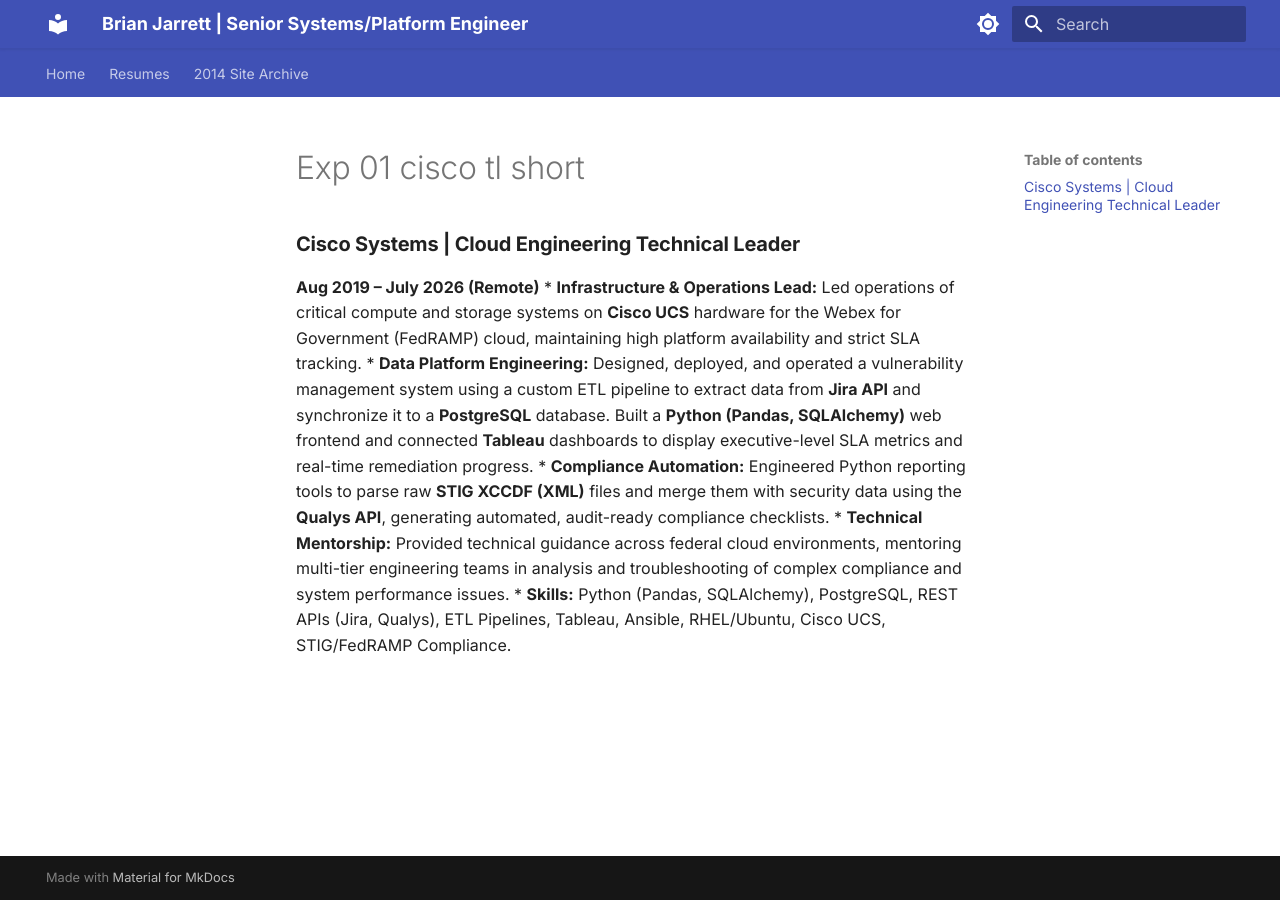
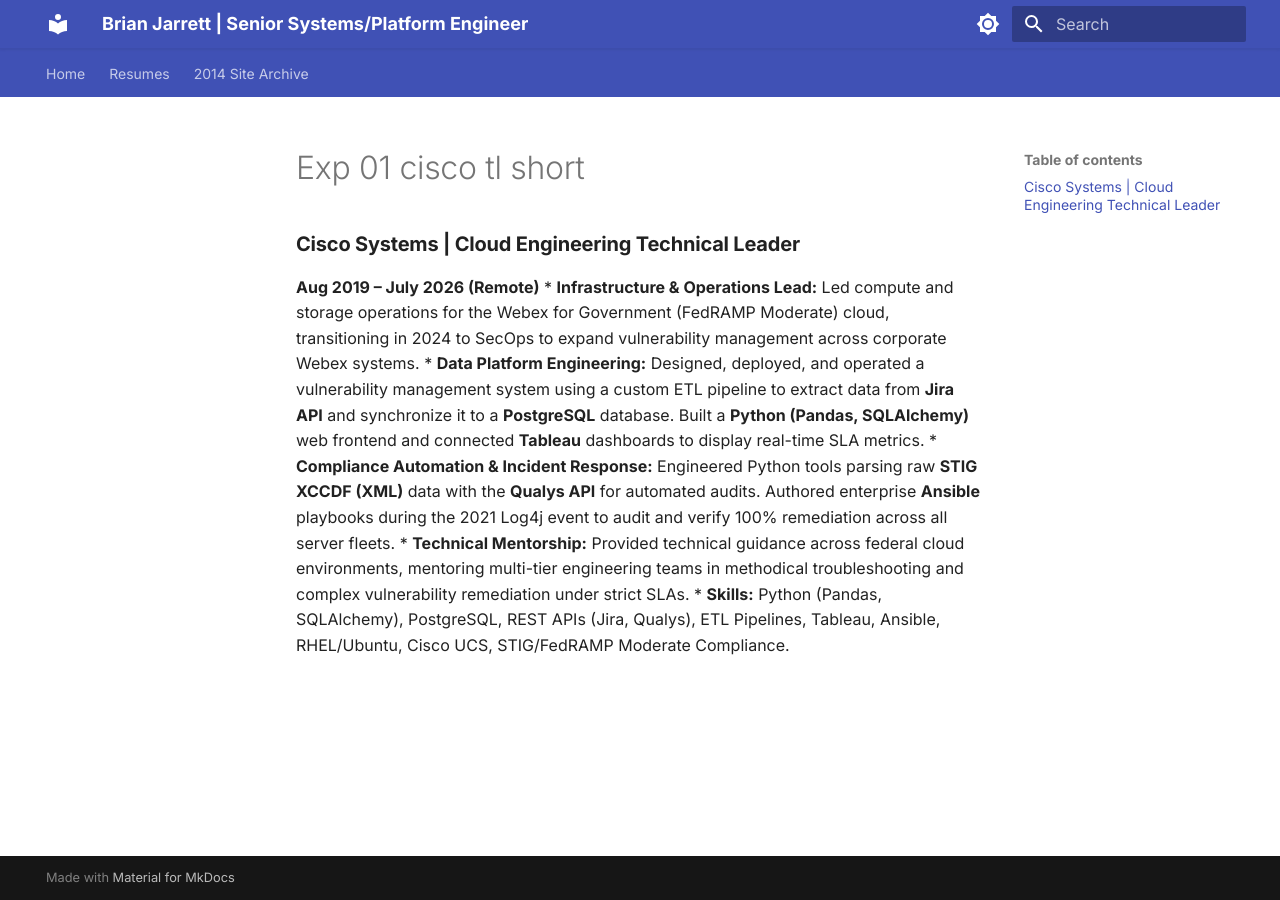
Before and after one commit to celttechie/celttechie.github.io, an MkDocs documentation site: the page built from docs/sections/exp_01_cisco_tl_short.md, in a window 1280 px wide. Built offline with MkDocs 1.6.1 and Material for MkDocs 9.7.7, drawn with Linux system fonts in a browser that asks for light colours.

Commit message:
Updated latest experience

```diff
--- a/docs/sections/exp_01_cisco_tl_short.md
+++ b/docs/sections/exp_01_cisco_tl_short.md
@@ -1,7 +1,7 @@
 ### **Cisco Systems | Cloud Engineering Technical Leader**
 **Aug 2019 – July 2026 (Remote)**
-*   **Infrastructure & Operations Lead:** Led operations of critical compute and storage systems on **Cisco UCS** hardware for the Webex for Government (FedRAMP) cloud, maintaining high platform availability and strict SLA tracking.
-*   **Data Platform Engineering:** Designed, deployed, and operated a vulnerability management system using a custom ETL pipeline to extract data from **Jira API** and synchronize it to a **PostgreSQL** database. Built a **Python (Pandas, SQLAlchemy)** web frontend and connected **Tableau** dashboards to display executive-level SLA metrics and real-time remediation progress.
-*   **Compliance Automation:** Engineered Python reporting tools to parse raw **STIG XCCDF (XML)** files and merge them with security data using the **Qualys API**, generating automated, audit-ready compliance checklists.
-*   **Technical Mentorship:** Provided technical guidance across federal cloud environments, mentoring multi-tier engineering teams in analysis and troubleshooting of complex compliance and system performance issues.
-*   **Skills:** Python (Pandas, SQLAlchemy), PostgreSQL, REST APIs (Jira, Qualys), ETL Pipelines, Tableau, Ansible, RHEL/Ubuntu, Cisco UCS, STIG/FedRAMP Compliance.
+*   **Infrastructure & Operations Lead:** Led compute and storage operations for the Webex for Government (FedRAMP Moderate) cloud, transitioning in 2024 to SecOps to expand vulnerability management across corporate Webex systems.
+*   **Data Platform Engineering:** Designed, deployed, and operated a vulnerability management system using a custom ETL pipeline to extract data from **Jira API** and synchronize it to a **PostgreSQL** database. Built a **Python (Pandas, SQLAlchemy)** web frontend and connected **Tableau** dashboards to display real-time SLA metrics.
+*   **Compliance Automation & Incident Response:** Engineered Python tools parsing raw **STIG XCCDF (XML)** data with the **Qualys API** for automated audits. Authored enterprise **Ansible** playbooks during the 2021 Log4j event to audit and verify 100% remediation across all server fleets.
+*   **Technical Mentorship:** Provided technical guidance across federal cloud environments, mentoring multi-tier engineering teams in methodical troubleshooting and complex vulnerability remediation under strict SLAs.
+*   **Skills:** Python (Pandas, SQLAlchemy), PostgreSQL, REST APIs (Jira, Qualys), ETL Pipelines, Tableau, Ansible, RHEL/Ubuntu, Cisco UCS, STIG/FedRAMP Moderate Compliance.
```
Also changed, not shown: docs/sections/exp_01_cisco_tl.md (+3 -2 lines), 4 other files.
